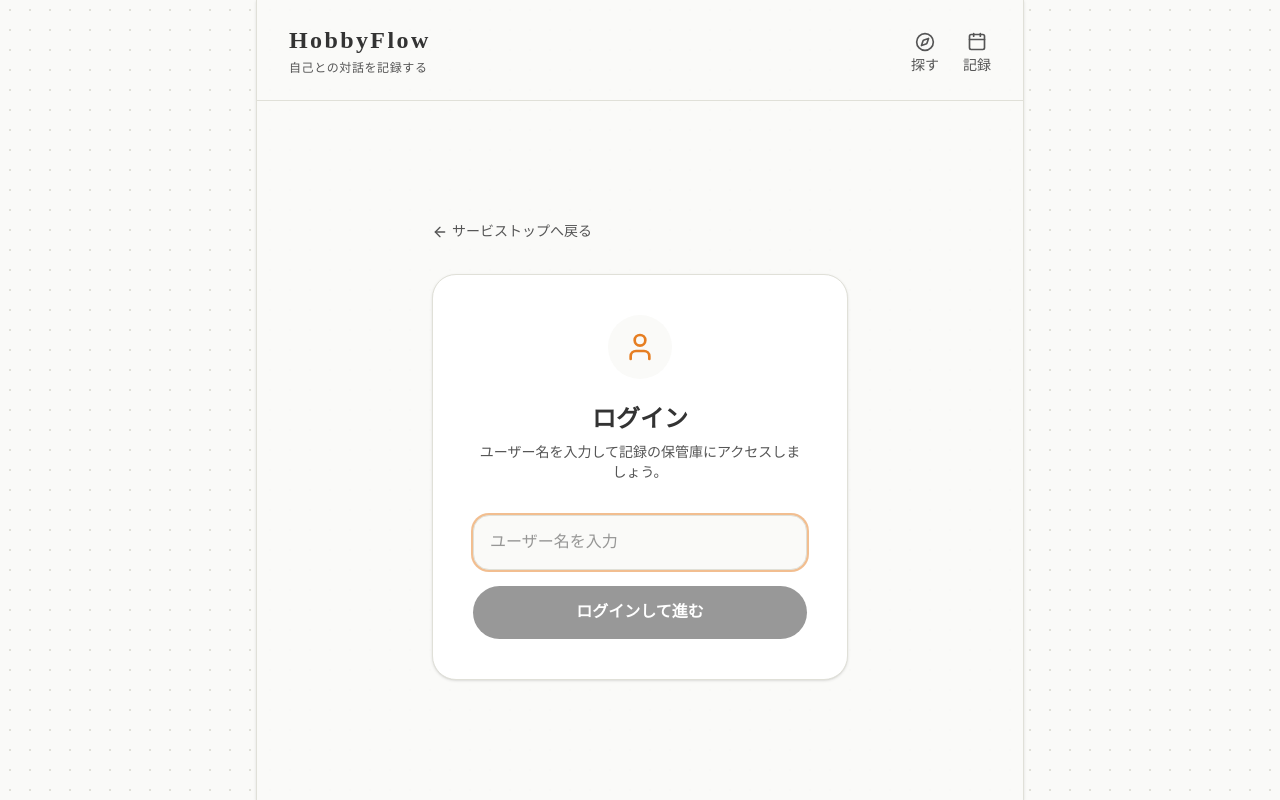
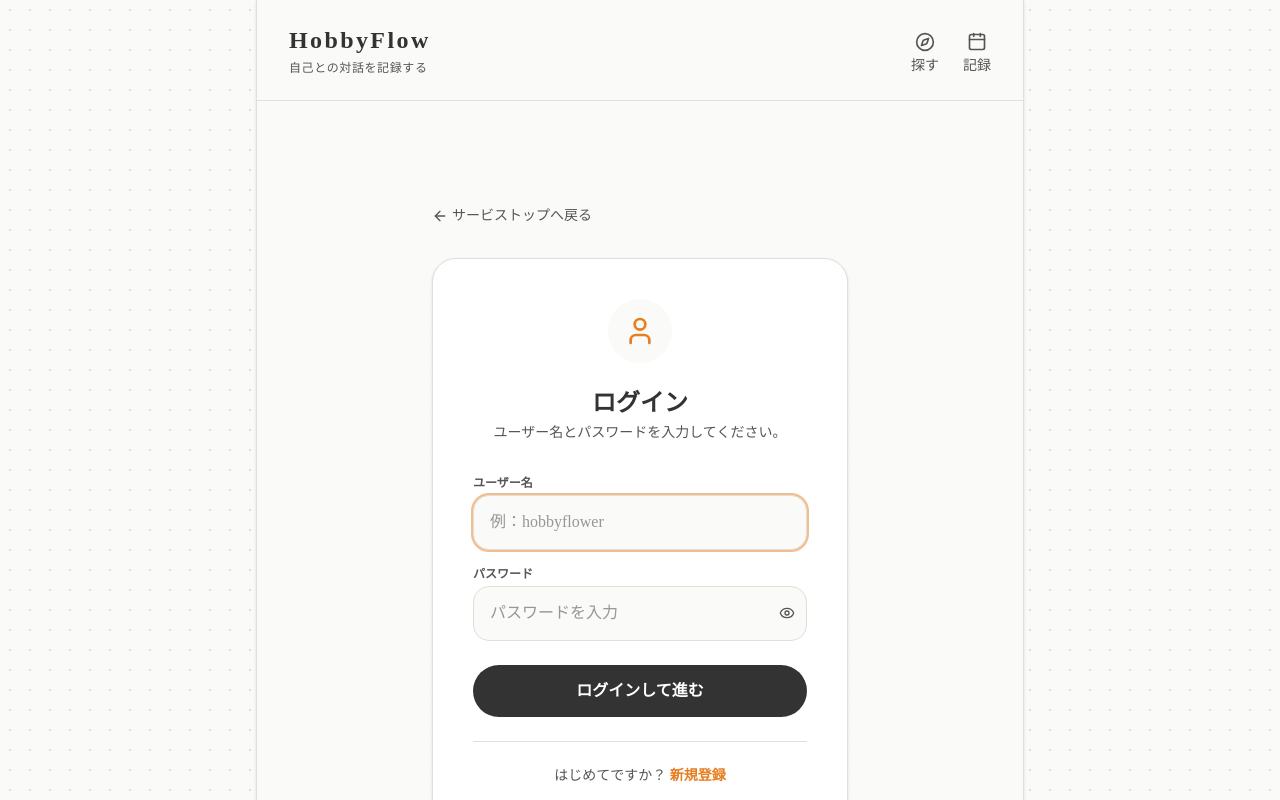
Before and after one commit to itokenlaw-rgb/hobby-flow, a Next.js app: page /records in a window 1280 px wide. Shown: the top 800 px of the page. Built offline with nearby package versions, Linux system fonts and the light colour scheme.

Commit message:
商品紹介

```diff
--- a/src/app/records/page.tsx
+++ b/src/app/records/page.tsx
@@ -2,88 +2,255 @@
 
 import { useState, useEffect } from 'react';
 import Link from 'next/link';
-import { ArrowLeft, User, LogOut, Image as ImageIcon, Calendar } from 'lucide-react';
+import { ArrowLeft, User, LogOut, Image as ImageIcon, Calendar, Eye, EyeOff, Lock } from 'lucide-react';
+
+// ── パスワードをSHA-256でハッシュ化（ブラウザ標準WebCrypto API）─
+async function hashPassword(password: string): Promise<string> {
+  const encoder = new TextEncoder();
+  const data = encoder.encode(password);
+  const hashBuffer = await crypto.subtle.digest('SHA-256', data);
+  const hashArray = Array.from(new Uint8Array(hashBuffer));
+  return hashArray.map((b) => b.toString(16).padStart(2, '0')).join('');
+}
+
+type UserData = { passwordHash: string };
+
+const USER_STORE_KEY = 'hobbyflow_users';
+const SESSION_KEY    = 'hobbyflow_username';
+
+function getUsers(): Record<string, UserData> {
+  try { return JSON.parse(localStorage.getItem(USER_STORE_KEY) || '{}'); }
+  catch { return {}; }
+}
 
 export default function RecordsPage() {
-  const [username, setUsername] = useState<string | null>(null);
-  const [isLoaded, setIsLoaded] = useState(false);
-  const [loginInput, setLoginInput] = useState('');
-  const [records, setRecords] = useState<any[]>([]);
+  const [username,  setUsername]  = useState<string | null>(null);
+  const [isLoaded,  setIsLoaded]  = useState(false);
+  const [records,   setRecords]   = useState<any[]>([]);
+
+  // フォーム
+  const [nameInput,      setNameInput]      = useState('');
+  const [passwordInput,  setPasswordInput]  = useState('');
+  const [confirmInput,   setConfirmInput]   = useState('');
+  const [showPw,         setShowPw]         = useState(false);
+  const [showCf,         setShowCf]         = useState(false);
+  const [mode,           setMode]           = useState<'login' | 'register'>('login');
+  const [error,          setError]          = useState('');
+  const [isSubmitting,   setIsSubmitting]   = useState(false);
 
   useEffect(() => {
-    // クライアントサイドでのみlocalStorageにアクセス
-    const savedUsername = localStorage.getItem('hobbyflow_username');
-    if (savedUsername) {
-      setUsername(savedUsername);
-      loadRecords(savedUsername);
-    }
+    const saved = localStorage.getItem(SESSION_KEY);
+    if (saved) { setUsername(saved); loadRecords(saved); }
     setIsLoaded(true);
   }, []);
 
   const loadRecords = (user: string) => {
-    const allRecords = JSON.parse(localStorage.getItem('hobbyflow_records') || '[]');
-    // ユーザー名が一致する記録だけを抽出
-    const userRecords = allRecords.filter((r: any) => r.username === user);
-    setRecords(userRecords);
+    const all = JSON.parse(localStorage.getItem('hobbyflow_records') || '[]');
+    setRecords(all.filter((r: any) => r.username === user));
   };
 
-  const handleLogin = (e: React.FormEvent) => {
+  // ── ログイン ────────────────────────────────────────────────
+  const handleLogin = async (e: React.FormEvent) => {
     e.preventDefault();
-    if (!loginInput.trim()) return;
-    localStorage.setItem('hobbyflow_username', loginInput.trim());
-    setUsername(loginInput.trim());
-    loadRecords(loginInput.trim());
+    setError('');
+    if (!nameInput.trim() || !passwordInput) {
+      setError('ユーザー名とパスワードを入力してください。'); return;
+    }
+    setIsSubmitting(true);
+    const users = getUsers();
+    const user  = users[nameInput.trim()];
+    if (!user) {
+      setError('ユーザー名が見つかりません。新規登録してください。');
+      setIsSubmitting(false); return;
+    }
+    const hash = await hashPassword(passwordInput);
+    if (hash !== user.passwordHash) {
+      setError('パスワードが正しくありません。');
+      setIsSubmitting(false); return;
+    }
+    localStorage.setItem(SESSION_KEY, nameInput.trim());
+    setUsername(nameInput.trim());
+    loadRecords(nameInput.trim());
+    setIsSubmitting(false);
+  };
+
+  // ── 新規登録 ────────────────────────────────────────────────
+  const handleRegister = async (e: React.FormEvent) => {
+    e.preventDefault();
+    setError('');
+    if (!nameInput.trim() || !passwordInput || !confirmInput) {
+      setError('すべての項目を入力してください。'); return;
+    }
+    if (passwordInput.length < 4) {
+      setError('パスワードは4文字以上にしてください。'); return;
+    }
+    if (passwordInput !== confirmInput) {
+      setError('パスワードが一致しません。'); return;
+    }
+    const users = getUsers();
+    if (users[nameInput.trim()]) {
+      setError('そのユーザー名はすでに使われています。'); return;
+    }
+    setIsSubmitting(true);
+    const hash = await hashPassword(passwordInput);
+    users[nameInput.trim()] = { passwordHash: hash };
+    localStorage.setItem(USER_STORE_KEY, JSON.stringify(users));
+    localStorage.setItem(SESSION_KEY, nameInput.trim());
+    setUsername(nameInput.trim());
+    loadRecords(nameInput.trim());
+    setIsSubmitting(false);
   };
 
   const handleLogout = () => {
-    if (confirm('ログアウトしますか？')) {
-      localStorage.removeItem('hobbyflow_username');
-      setUsername(null);
-      setRecords([]);
-      setLoginInput('');
-    }
+    if (!confirm('ログアウトしますか？')) return;
+    localStorage.removeItem(SESSION_KEY);
+    setUsername(null); setRecords([]);
+    setNameInput(''); setPasswordInput(''); setConfirmInput(''); setError('');
   };
 
-  if (!isLoaded) return null; // 初期レンダリング完了まで待つ
+  const switchMode = (next: 'login' | 'register') => {
+    setMode(next); setError(''); setPasswordInput(''); setConfirmInput('');
+  };
 
+  if (!isLoaded) return null;
+
+  // ════════════════════════════════════════════════════════════
+  // ログイン／新規登録 画面
+  // ════════════════════════════════════════════════════════════
   if (!username) {
-    // ── ログイン画面 ──
     return (
-      <div className="max-w-md mx-auto mt-20 px-4 animate-in fade-in zoom-in duration-500">
+      <div className="max-w-md mx-auto mt-16 px-4 animate-in fade-in zoom-in duration-500">
         <Link href="/" className="inline-flex items-center text-sm text-ink-light hover:text-ink transition-colors mb-8">
           <ArrowLeft className="w-4 h-4 mr-1" /> サービストップへ戻る
         </Link>
-        <div className="bg-white rounded-3xl p-8 sm:p-10 shadow-sm border border-border-light text-center">
-          <div className="w-16 h-16 bg-cream rounded-full flex items-center justify-center mx-auto mb-6">
-            <User className="w-8 h-8 text-accent" />
+
+        <div className="bg-white rounded-3xl p-8 sm:p-10 shadow-sm border border-border-light">
+
+          {/* アイコン */}
+          <div className="flex justify-center mb-6">
+            <div className="w-16 h-16 bg-cream rounded-full flex items-center justify-center">
+              {mode === 'login'
+                ? <User className="w-8 h-8 text-accent" />
+                : <Lock className="w-8 h-8 text-accent" />}
+            </div>
           </div>
-          <h1 className="text-2xl font-bold text-ink mb-2">ログイン</h1>
-          <p className="text-sm text-ink-light mb-8">ユーザー名を入力して記録の保管庫にアクセスしましょう。</p>
-          <form onSubmit={handleLogin} className="space-y-4">
-            <input
-              type="text"
-              value={loginInput}
-              onChange={(e) => setLoginInput(e.target.value)}
-              placeholder="ユーザー名を入力"
-              className="w-full px-4 py-3 rounded-2xl bg-cream border border-border-light text-ink focus:outline-none focus:ring-2 focus:ring-accent/50"
-              autoFocus
-            />
+
+          {/* タイトル */}
+          <h1 className="text-2xl font-bold text-ink text-center mb-1">
+            {mode === 'login' ? 'ログイン' : '新規登録'}
+          </h1>
+          <p className="text-sm text-ink-light text-center mb-8">
+            {mode === 'login'
+              ? 'ユーザー名とパスワードを入力してください。'
+              : 'ユーザー名とパスワードを設定してください。'}
+          </p>
+
+          <form onSubmit={mode === 'login' ? handleLogin : handleRegister} className="space-y-4">
+
+            {/* ユーザー名 */}
+            <div>
+              <label className="block text-xs font-bold text-ink-light mb-1">ユーザー名</label>
+              <input
+                type="text"
+                value={nameInput}
+                onChange={(e) => setNameInput(e.target.value)}
+                placeholder="例：hobbyflower"
+                className="w-full px-4 py-3 rounded-2xl bg-cream border border-border-light text-ink focus:outline-none focus:ring-2 focus:ring-accent/50"
+                autoComplete="username"
+                autoFocus
+              />
+            </div>
+
+            {/* パスワード */}
+            <div>
+              <label className="block text-xs font-bold text-ink-light mb-1">パスワード</label>
+              <div className="relative">
+                <input
+                  type={showPw ? 'text' : 'password'}
+                  value={passwordInput}
+                  onChange={(e) => setPasswordInput(e.target.value)}
+                  placeholder={mode === 'register' ? '4文字以上' : 'パスワードを入力'}
+                  className="w-full px-4 py-3 pr-11 rounded-2xl bg-cream border border-border-light text-ink focus:outline-none focus:ring-2 focus:ring-accent/50"
+                  autoComplete={mode === 'login' ? 'current-password' : 'new-password'}
+                />
+                <button type="button" onClick={() => setShowPw(v => !v)}
+                  className="absolute right-3 top-1/2 -translate-y-1/2 text-ink-light hover:text-ink" tabIndex={-1}>
+                  {showPw ? <EyeOff className="w-4 h-4" /> : <Eye className="w-4 h-4" />}
+                </button>
+              </div>
+            </div>
+
+            {/* パスワード確認（新規登録のみ） */}
+            {mode === 'register' && (
+              <div>
+                <label className="block text-xs font-bold text-ink-light mb-1">パスワード（確認）</label>
+                <div className="relative">
+                  <input
+                    type={showCf ? 'text' : 'password'}
+                    value={confirmInput}
+                    onChange={(e) => setConfirmInput(e.target.value)}
+                    placeholder="もう一度入力"
+                    className="w-full px-4 py-3 pr-11 rounded-2xl bg-cream border border-border-light text-ink focus:outline-none focus:ring-2 focus:ring-accent/50"
+                    autoComplete="new-password"
+                  />
+                  <button type="button" onClick={() => setShowCf(v => !v)}
+                    className="absolute right-3 top-1/2 -translate-y-1/2 text-ink-light hover:text-ink" tabIndex={-1}>
+                    {showCf ? <EyeOff className="w-4 h-4" /> : <Eye className="w-4 h-4" />}
+                  </button>
+                </div>
+              </div>
+            )}
+
+            {/* エラー */}
+            {error && (
+              <p className="text-sm text-red-500 font-medium bg-red-50 px-4 py-2 rounded-xl border border-red-100">
+                {error}
+              </p>
+            )}
+
+            {/* 送信ボタン */}
             <button
               type="submit"
-              disabled={!loginInput.trim()}
-              className="w-full py-3 rounded-full bg-ink text-white font-bold hover:bg-ink/90 transition-colors disabled:opacity-50 disabled:cursor-not-allowed"
+              disabled={isSubmitting}
+              className="w-full py-3 rounded-full bg-ink text-white font-bold hover:bg-ink/90 transition-colors disabled:opacity-50 disabled:cursor-not-allowed mt-2"
             >
-              ログインして進む
+              {isSubmitting ? '処理中...' : mode === 'login' ? 'ログインして進む' : 'アカウントを作成する'}
             </button>
           </form>
+
+          {/* モード切替 */}
+          <div className="mt-6 pt-6 border-t border-border-light text-center text-sm text-ink-light">
+            {mode === 'login' ? (
+              <>はじめてですか？{' '}
+                <button onClick={() => switchMode('register')} className="text-accent font-bold hover:underline">
+                  新規登録
+                </button>
+              </>
+            ) : (
+              <>すでにアカウントをお持ちですか？{' '}
+                <button onClick={() => switchMode('login')} className="text-accent font-bold hover:underline">
+                  ログイン
+                </button>
+              </>
+            )}
+          </div>
+
+          {/* 注意書き */}
+          <p className="mt-4 text-[10px] text-ink-light/50 text-center leading-relaxed">
+            ※ このログインはお使いのブラウザのみで有効です。<br />
+            パスワードはハッシュ化してデバイス内に保存されます。
+          </p>
         </div>
       </div>
     );
   }
 
-  // ── 記録一覧画面 ──
+  // ════════════════════════════════════════════════════════════
+  // 記録一覧 画面
+  // ════════════════════════════════════════════════════════════
   return (
     <div className="max-w-3xl mx-auto px-4 pb-24 pt-8 animate-in fade-in duration-700">
+
       <div className="flex flex-wrap items-center justify-between mb-8 gap-4">
         <div>
           <Link href="/" className="inline-flex items-center text-sm text-ink-light hover:text-ink transition-colors mb-4">
@@ -104,17 +271,18 @@ export default function RecordsPage() {
           <div className="bg-white rounded-3xl p-10 text-center shadow-sm border border-border-light border-dashed">
             <p className="text-ink mb-4 font-bold">まだ記録がありません。</p>
             <p className="text-sm text-ink-light mb-8">体験したことをHobbyFlowに保存しましょう！</p>
-            <Link
-              href="/"
-              className="inline-flex px-8 py-3 rounded-full bg-ink text-white font-bold shadow-md hover:scale-105 transition-all text-sm"
-            >
+            <Link href="/" className="inline-flex px-8 py-3 rounded-full bg-ink text-white font-bold shadow-md hover:scale-105 transition-all text-sm">
               趣味を探して記録をつける
             </Link>
           </div>
         ) : (
           <div className="grid gap-6">
             {records.map((record, idx) => (
-              <div key={record.id || idx} className="bg-white rounded-3xl p-6 shadow-sm border border-border-light flex flex-col gap-4 animate-in slide-in-from-bottom-4 duration-500" style={{ animationDelay: `${idx * 100}ms` }}>
+              <div
+                key={record.id || idx}
+                className="bg-white rounded-3xl p-6 shadow-sm border border-border-light flex flex-col gap-4 animate-in slide-in-from-bottom-4 duration-500"
+                style={{ animationDelay: `${idx * 100}ms` }}
+              >
                 <div className="flex justify-between items-start">
                   <div className="flex flex-col gap-1">
                     <div className="flex items-center gap-2">
@@ -127,7 +295,10 @@ export default function RecordsPage() {
                     </div>
                     <div className="flex items-center gap-1 text-xs text-ink-light">
                       <Calendar className="w-3.5 h-3.5" />
-                      {new Date(record.date).toLocaleDateString('ja-JP', { year: 'numeric', month: 'long', day: 'numeric', hour: '2-digit', minute: '2-digit' })}
+                      {new Date(record.date).toLocaleDateString('ja-JP', {
+                        year: 'numeric', month: 'long', day: 'numeric',
+                        hour: '2-digit', minute: '2-digit',
+                      })}
                     </div>
                   </div>
                 </div>
@@ -137,9 +308,15 @@ export default function RecordsPage() {
                 </div>
 
                 <div className="flex items-center gap-2 text-xs text-ink-light flex-wrap">
-                  {record.triggers?.map((t: string) => <span key={`tr-${t}`} className="px-2 py-1 bg-cream rounded border border-border-light">き: {t}</span>)}
-                  {record.impressions?.map((t: string) => <span key={`im-${t}`} className="px-2 py-1 bg-white rounded border border-border-light">感: {t}</span>)}
-                  {record.futures?.map((t: string) => <span key={`fu-${t}`} className="px-2 py-1 bg-ink text-white rounded border border-ink">次: {t}</span>)}
+                  {record.triggers?.map((t: string) => (
+                    <span key={`tr-${t}`} className="px-2 py-1 bg-cream rounded border border-border-light">き: {t}</span>
+                  ))}
+                  {record.impressions?.map((t: string) => (
+                    <span key={`im-${t}`} className="px-2 py-1 bg-white rounded border border-border-light">感: {t}</span>
+                  ))}
+                  {record.futures?.map((t: string) => (
+                    <span key={`fu-${t}`} className="px-2 py-1 bg-ink text-white rounded border border-ink">次: {t}</span>
+                  ))}
                 </div>
               </div>
             ))}
```
